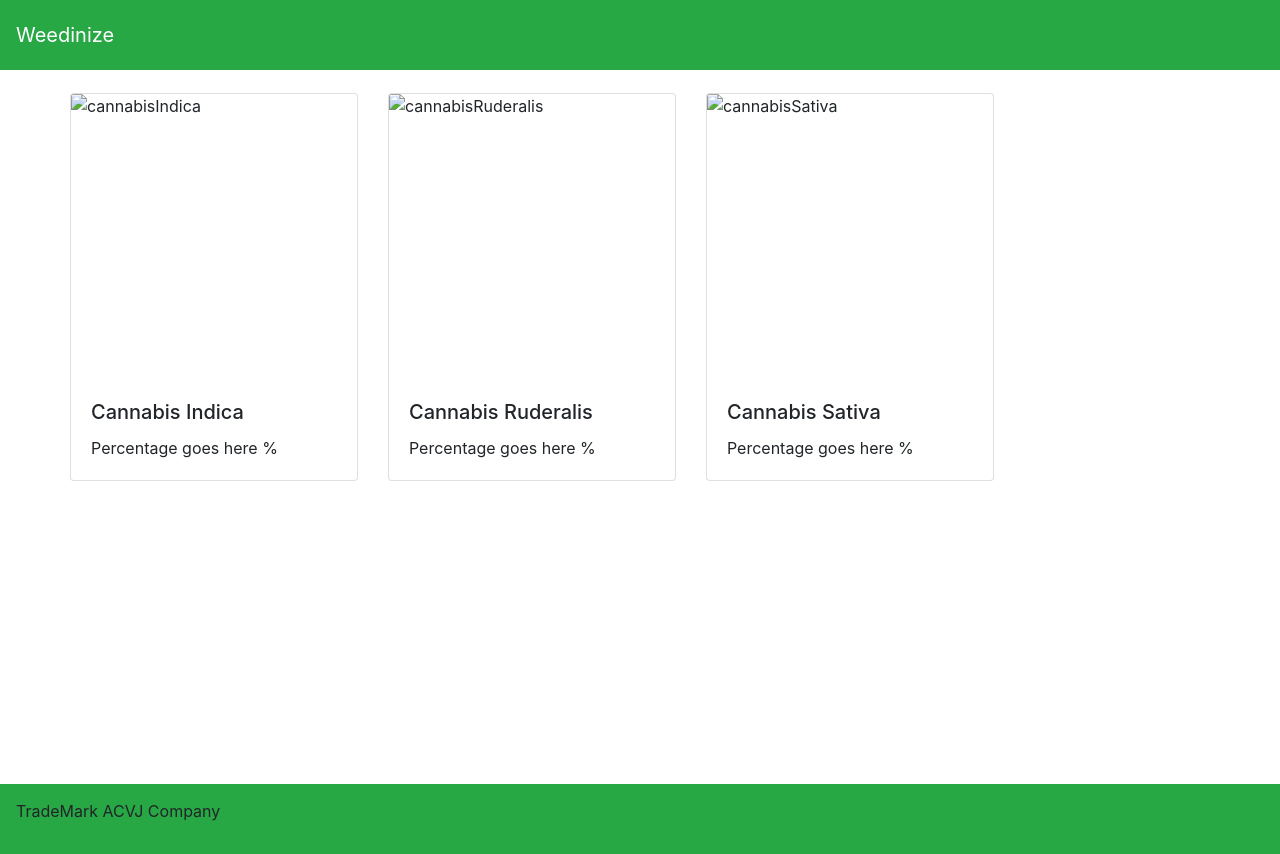
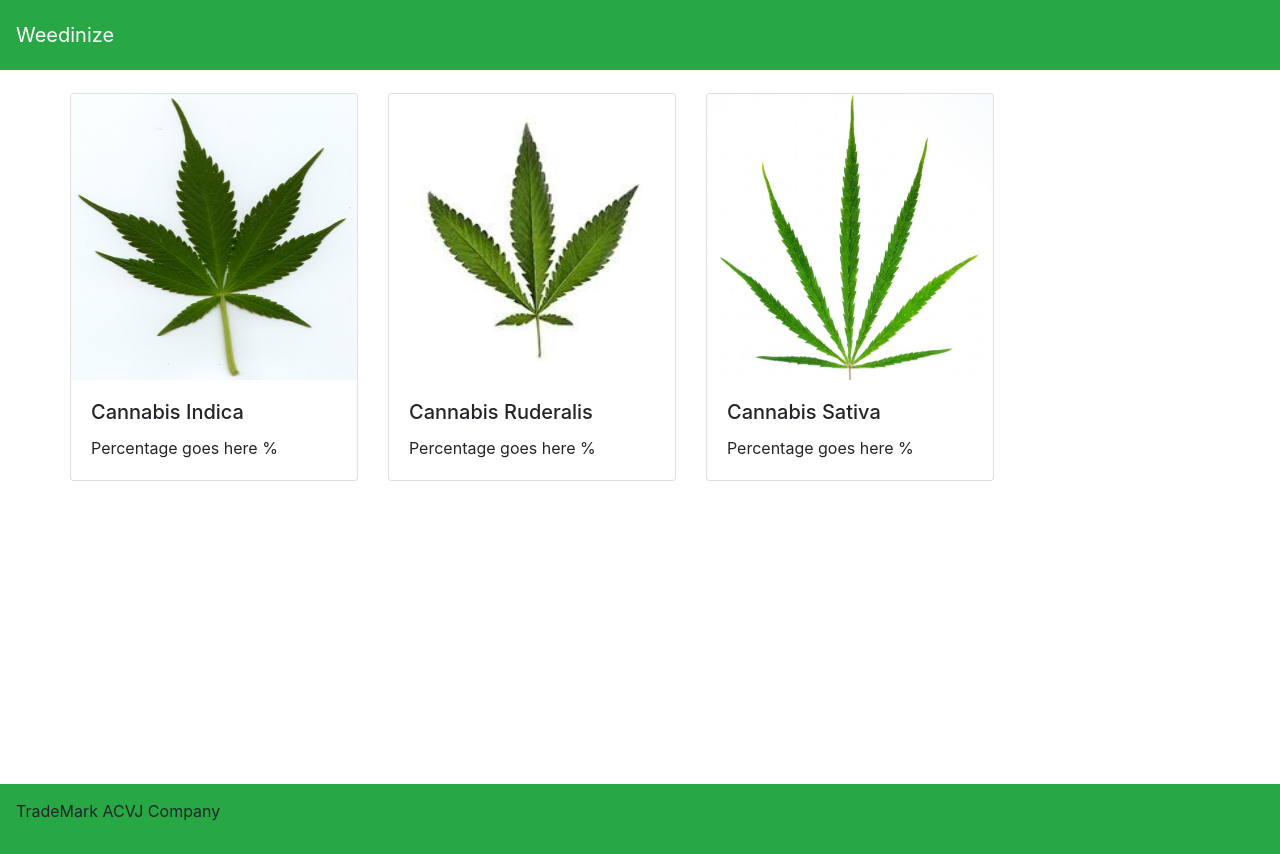
Before and after one commit to AbrahamTesla/Weedinize, a website: page public/bestSeller.html in a window 1280 px wide. Shown: the top 854 px of the page. Drawn offline with nearby package versions, Linux system fonts and the light colour scheme.

Commit message:
added images and card panel

```diff
--- a/public/bestSeller.html
+++ b/public/bestSeller.html
@@ -45,7 +45,7 @@
                     <div class="row">
                         <div class="col-lg-4">
                             <div class="card" style="width: 18rem;">
-                                        <img class="card-img-top" src="public/image/Cannabis indica.jpeg" alt="cannabisIndica">
+                                        <img class="card-img-top" src="https://github.com/AbrahamTesla/Weedinize/blob/master/public/image/Cannabis%20indica.jpeg?raw=true" alt="cannabisIndica">
                                         <div class="card-body">
                                           <h5 class="card-title">Cannabis Indica</h5>
                                           <p class="card-text">Percentage goes here %</p>
@@ -54,7 +54,7 @@
                         </div>
                         <div class="col-lg-4">
                                 <div class="card" style="width: 18rem;">
-                                        <img class="card-img-top" src="public/image/Cannabis Ruderalis.jpeg" alt="cannabisRuderalis">
+                                        <img class="card-img-top" src="https://github.com/AbrahamTesla/Weedinize/blob/master/public/image/Cannabis%20Ruderalis.jpeg?raw=true" alt="cannabisRuderalis">
                                         <div class="card-body">
                                           <h5 class="card-title">Cannabis Ruderalis</h5>
                                           <p class="card-text">Percentage goes here %</p>
@@ -63,7 +63,7 @@
                         </div>
                         <div class="col-lg-4">
                                 <div class="card" style="width: 18rem;">
-                                        <img class="card-img-top" src="public/image/Cannabis sativa.jpeg" alt="cannabisSativa">
+                                        <img class="card-img-top" src="https://github.com/AbrahamTesla/Weedinize/blob/master/public/image/Cannabis%20sativa.jpeg?raw=true" alt="cannabisSativa">
                                         <div class="card-body">
                                           <h5 class="card-title">Cannabis Sativa</h5>
                                           <p class="card-text">Percentage goes here %</p>
```
Also changed, not shown: public/upload.html (+1 -1 lines).
